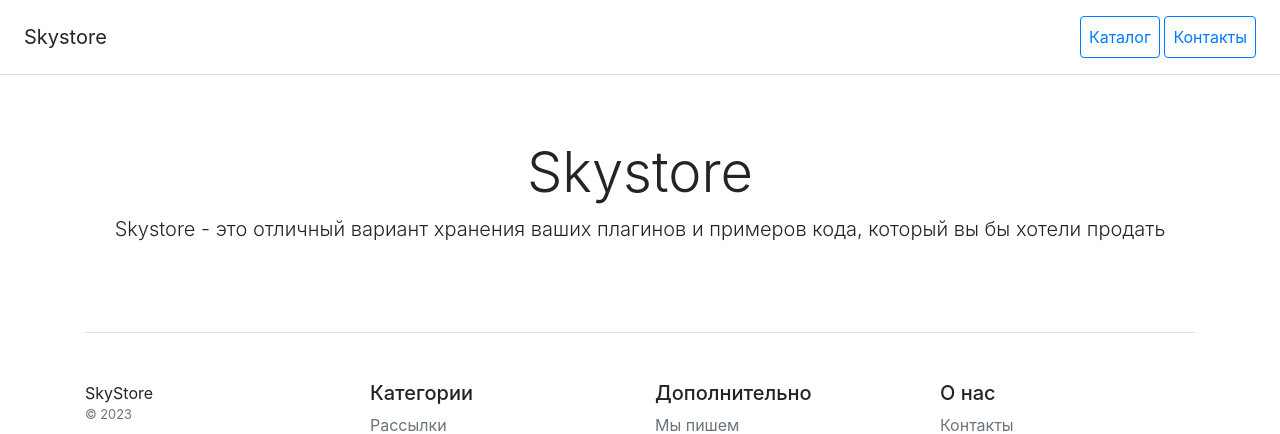
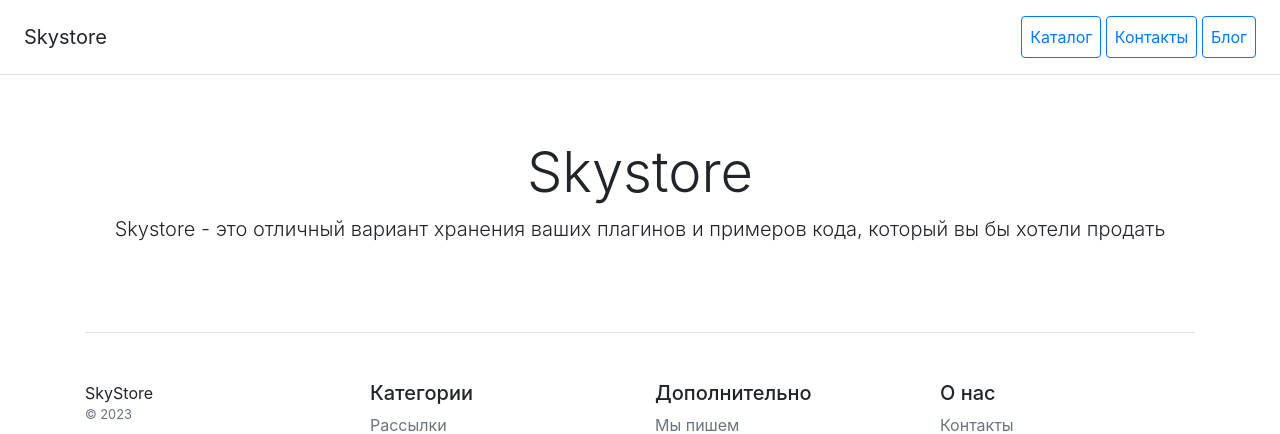
Before and after one commit to toir02/django_project, a Django app: page / in a window 1280 px wide. Shown: the top 434 px of the page. Run offline with Django 4.2, Linux system fonts and the light colour scheme; data that the repository does not hold is empty; some libraries are stand-ins or nearby versions.

Commit message:
add button blog to base template

```diff
--- a/catalog/templates/catalog/base.html
+++ b/catalog/templates/catalog/base.html
@@ -12,6 +12,7 @@
     <nav class="ms-5">
         <a class="p-2 btn btn-outline-primary" href="/">Каталог</a>
         <a class="p-2 btn btn-outline-primary" href="/contacts/">Контакты</a>
+        <a class="p-2 btn btn-outline-primary" href="/blog/">Блог</a>
     </nav>
 </div>
 
```
